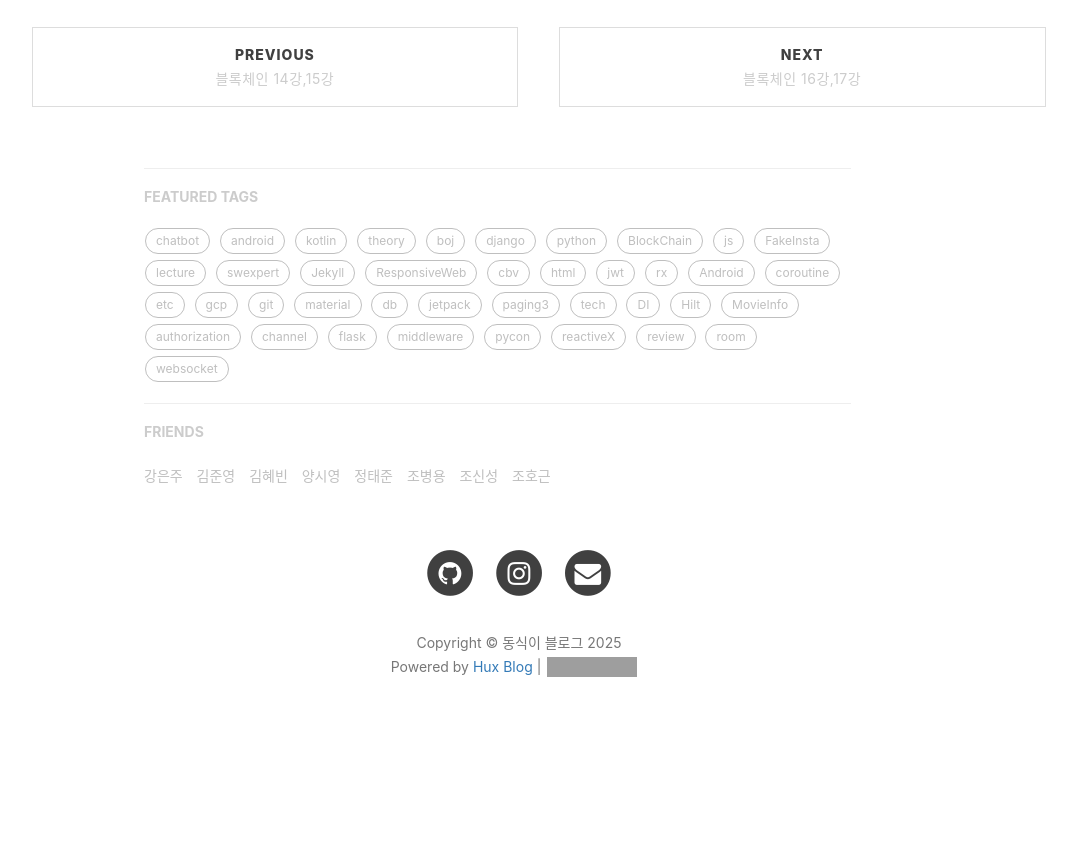
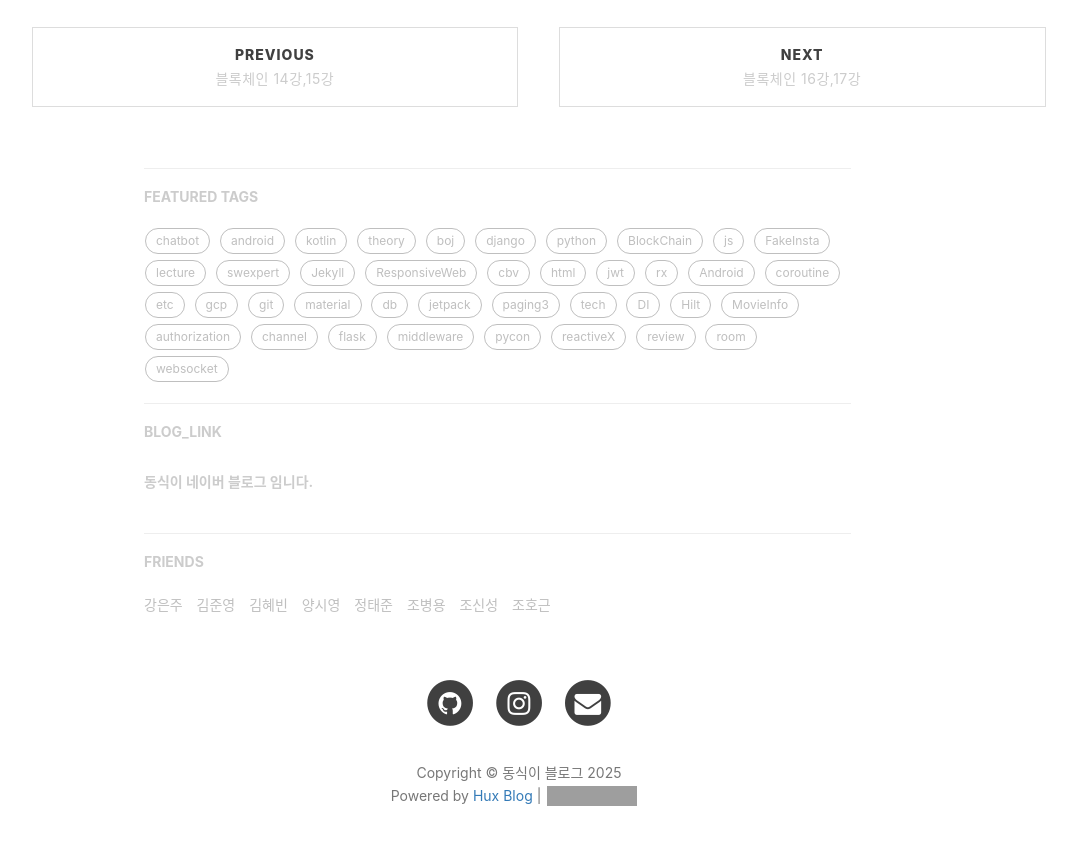
Before and after one commit to dongsik93/dongsik93.github.io, a Jekyll site: the page built from _posts/2019-06-13-essay-blog_start.md, in a window 1280 px wide and 900 px high, scrolled down 828 px. Shown: the top 845 px of the window, without its empty margins (121-1198 px from the left). Built offline with Jekyll 4.4.1, drawn with Linux system fonts in a browser that asks for light colours; nearby versions of some CDN libraries; comment, search, counter and statistics services are not loaded; before the commit the page ends 1599 px from its top, so only the background shows below that; grey boxes are pictures that could not be loaded.

Commit message:
add blog link

```diff
--- /dev/null
+++ b/_includes/blogs.html
@@ -0,0 +1,5 @@
+<hr>
+<h5>BLOG_LINK</h5>
+<ul class="list-inline">
+  <li><h5><a href="https://blog.naver.com/dongsik_93/223801097038" target="_blank">동식이 네이버 블로그 임니다.</a></h5></li>
+</ul>
--- a/_layouts/keynote.html
+++ b/_layouts/keynote.html
@@ -64,9 +64,7 @@ layout: default
                 {% include featured-tags.html %}
 
                 <!-- Blog link -->
-                <section>
-                    <h5><a href="https://blog.naver.com/dongsik_93/223801097038" target="_blank">동식이 네이버 블로그 임니다.</a></h5>
-                </section>
+                {% include blogs.html %}
 
 
                 <!-- Friends Blog -->
--- a/_layouts/post.html
+++ b/_layouts/post.html
@@ -82,6 +82,9 @@ layout: default
                 <!-- Featured Tags -->
                 {% include featured-tags.html bottom=true %}
 
+                <!-- Blog link -->
+                {% include blogs.html %}
+
                 <!-- Friends Blog -->
                 {% include friends.html %}
 
```
